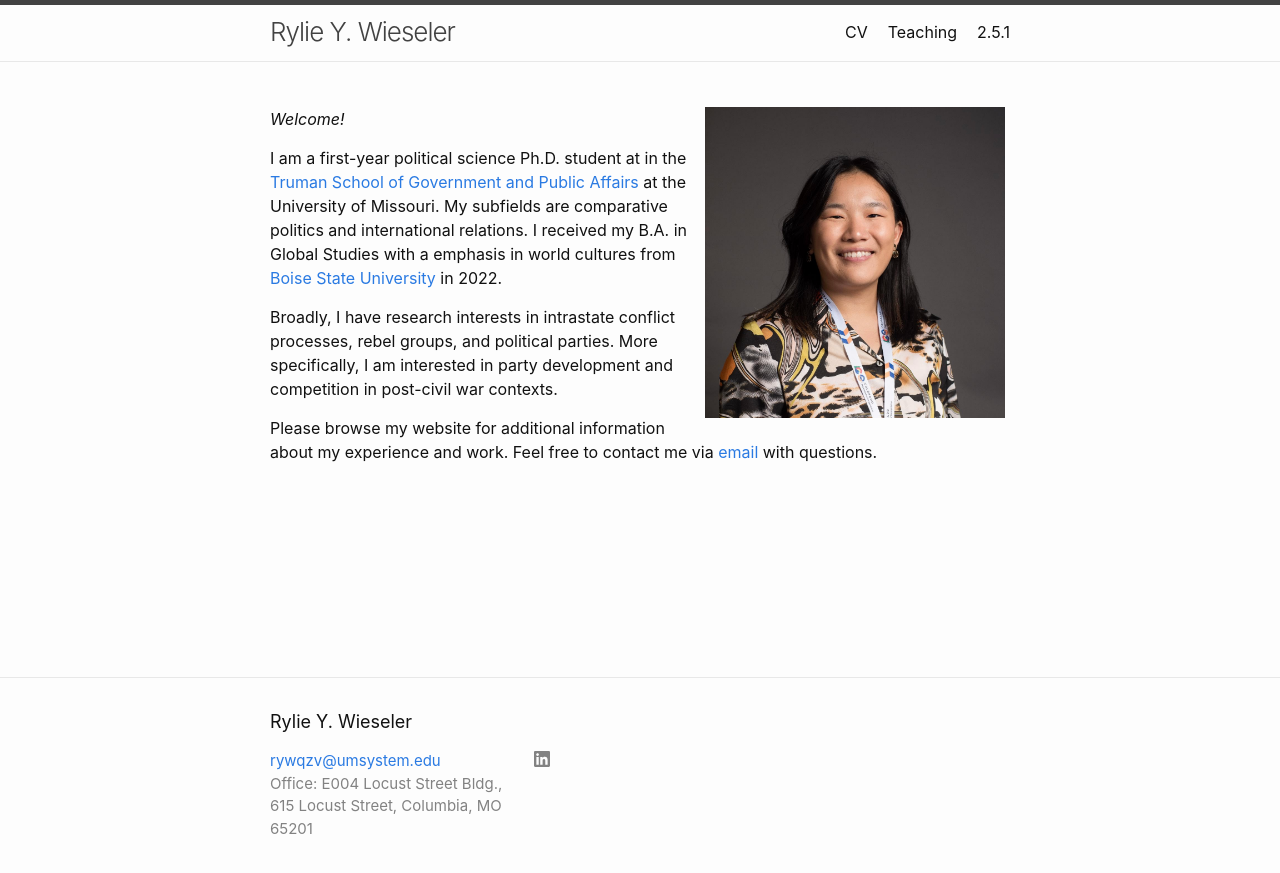
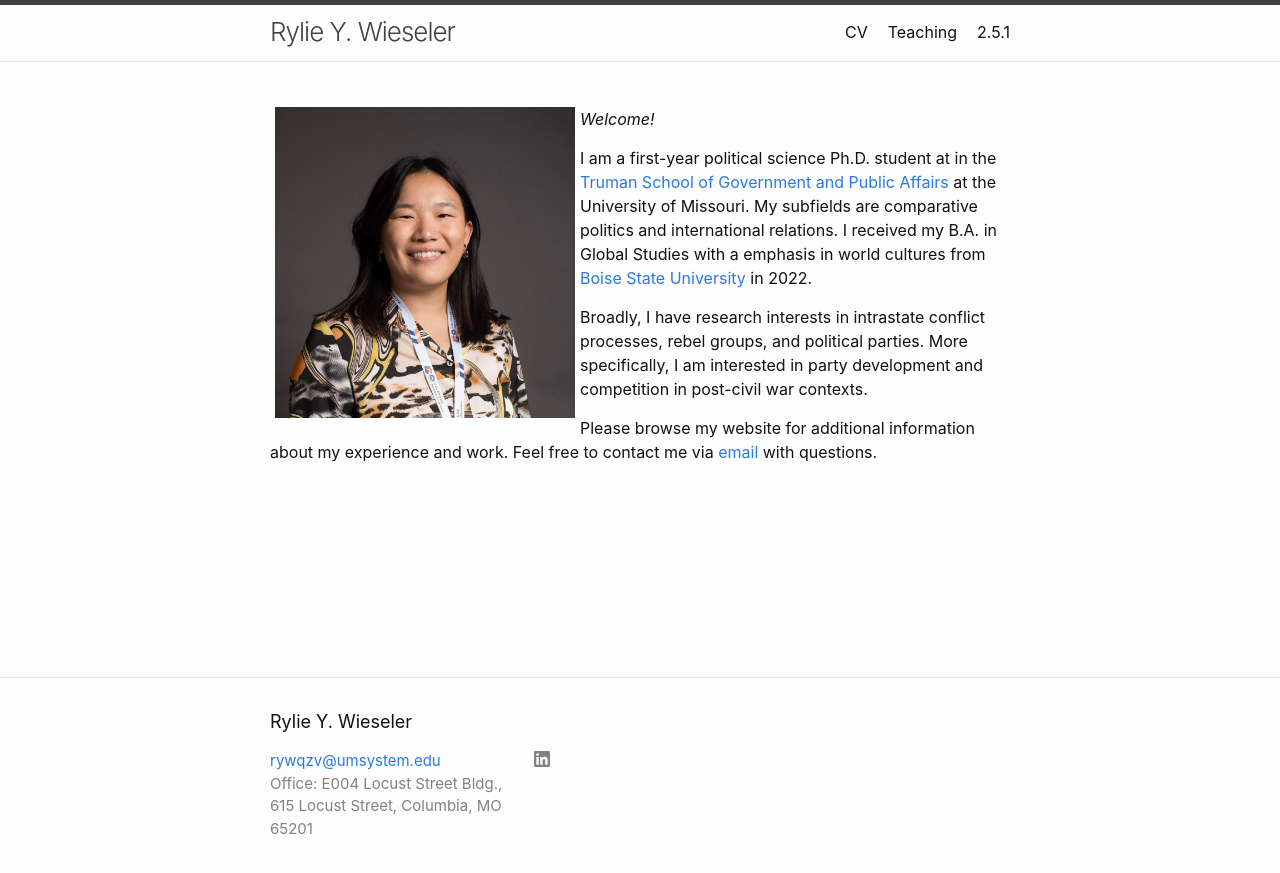
Before and after one commit to ryliewieseler/ryliewieseler.github.io, a Jekyll site: the page built from index.md, in a window 1280 px wide. Shown: the top 873 px of the page. Built offline with Jekyll 4.4.1, drawn with Linux system fonts in a browser that asks for light colours.

Commit message:
Update index.md

```diff
--- a/index.md
+++ b/index.md
@@ -9,7 +9,7 @@ layout: home
 ---
 
 <p>
-<img align="right" src="files/wieseler.jpg" width="300" hspace="5" />
+<img align="left" src="files/wieseler.jpg" width="300" hspace="5" />
 </p>
 
 _Welcome!_
```
